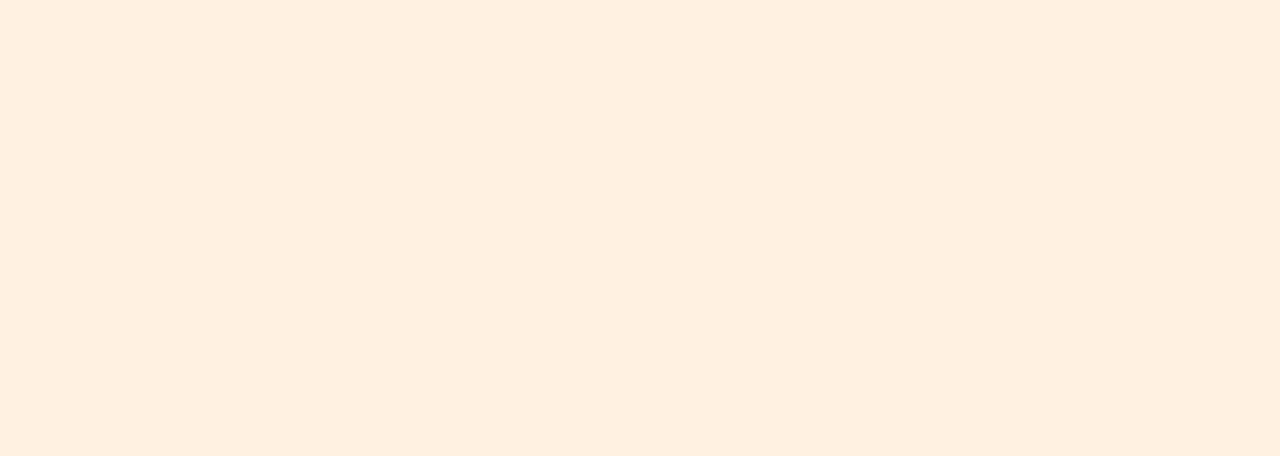
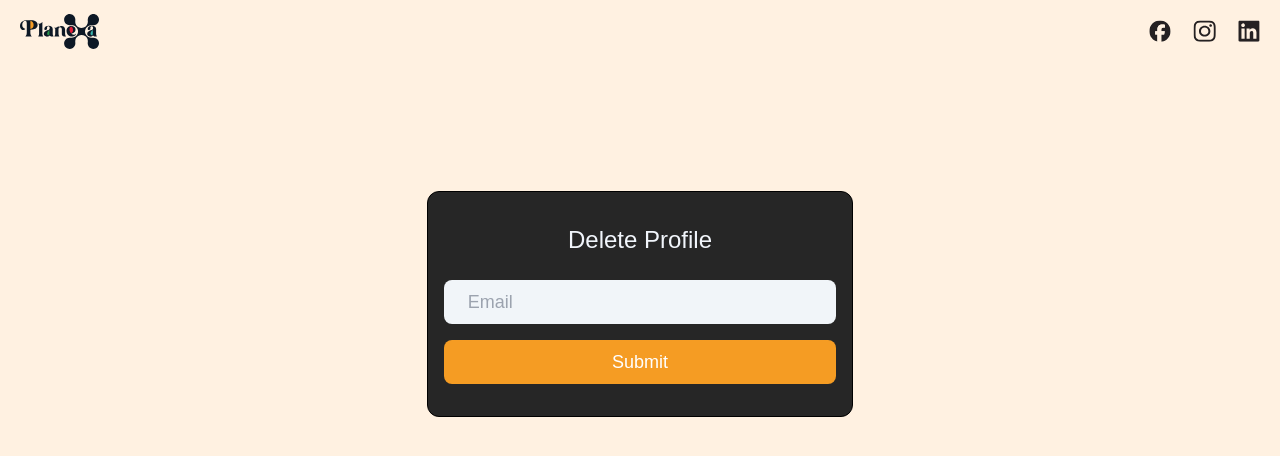
Before and after one commit to redfedted/PlanexaWebsite, a React (Vite) app: page /deleteprofile in a window 1280 px wide. Before the commit this address had no page. Shown: the top 456 px of the page. Built offline with nearby package versions, Linux system fonts and the light colour scheme; a web font is replaced by a local one.

Commit message:
Added Delete Page

```diff
--- a/src/App.jsx
+++ b/src/App.jsx
@@ -1,6 +1,7 @@
 import { Routes, Route, Router, BrowserRouter } from "react-router-dom";
 import InstallApp from "./pages/InstallApp.jsx";
 import Home from "./pages/Home.jsx";
+import Delete from "./pages/DeleteProfile.jsx";
 
 function App() {
   return (
@@ -8,11 +9,10 @@ function App() {
       <Routes>
         <Route path="/" element={<Home> </Home>} />
         <Route path="/downloads/*" element={<InstallApp />} />
+        <Route path="/deleteprofile/*" element={<Delete />} />
       </Routes>
     </BrowserRouter>
   );
 }
 
-
-
 export default App;
--- a/src/components/Footer.jsx
+++ b/src/components/Footer.jsx
@@ -31,7 +31,7 @@ function Footer() {
             <img src={svg4} alt="" />
           </a>
         </div>{" "}
-        <div className="text-[#252122] text-[1.42rem] font-semibold flex flex-col items-center lg:text-[2rem] lg:self-start lg:items-start lg:pl-[4.688rem]">
+        <div className="text-[#252122] text-[1.42rem] font-semibold flex flex-col items-center  lg:self-start lg:items-start lg:pl-[4.688rem]">
           {" "}
           <h1>Contact us:</h1>
           <a
@@ -41,6 +41,12 @@ function Footer() {
           >
             info@planexa.ca
           </a>{" "}
+          <a
+            href="/deleteprofile"
+            className="text-[1rem] lg:text-[1.1rem]   pt-4 underline"
+          >
+            Delete profile
+          </a>
         </div>
       </div>
     </div>
--- /dev/null
+++ b/src/pages/DeleteProfile.jsx
@@ -0,0 +1,47 @@
+import { useState } from "react";
+import Navbar from "../components/Navbar";
+
+function Delete() {
+  const [submit, SetSubmit] = useState(false);
+
+  return (
+    <div>
+      <Navbar />
+      <div>
+        {window.scrollTo(0, 0)}
+        {submit ? (
+          <div>
+            <h1 className="mx-6 text-xl text-center py-52 lg:text-3xl ">
+              An email will be sent for confirmation
+            </h1>
+          </div>
+        ) : (
+          <div className="py-32 lg:py-32">
+            <form
+              onSubmit={() => {
+                SetSubmit(true);
+              }}
+              className="flex flex-col items-center w-10/12 px-4 py-8 mx-auto bg-[#262626] border border-black border-solid rounded-xl lg:w-4/12"
+            >
+              <h1 className="mb-4 text-xl font-light lg:text-2xl lg:mb-6 text-[#f1f5fb]">
+                Delete Profile
+              </h1>
+              <input
+                type="email"
+                name=""
+                id=""
+                placeholder="Email"
+                className="mb-2 w-full rounded-lg bg-[#F1F5F9] px-4 lg:px-6 py-2 text-xs  lg:text-lg lg:mb-4 focus:text-black text-[#879FAF] "
+              />
+              <button className="w-full px-2 py-2 text-xs text-white rounded-lg bg-[#f59c23] lg:text-lg">
+                Submit
+              </button>
+            </form>
+          </div>
+        )}
+      </div>
+    </div>
+  );
+}
+
+export default Delete;
```
